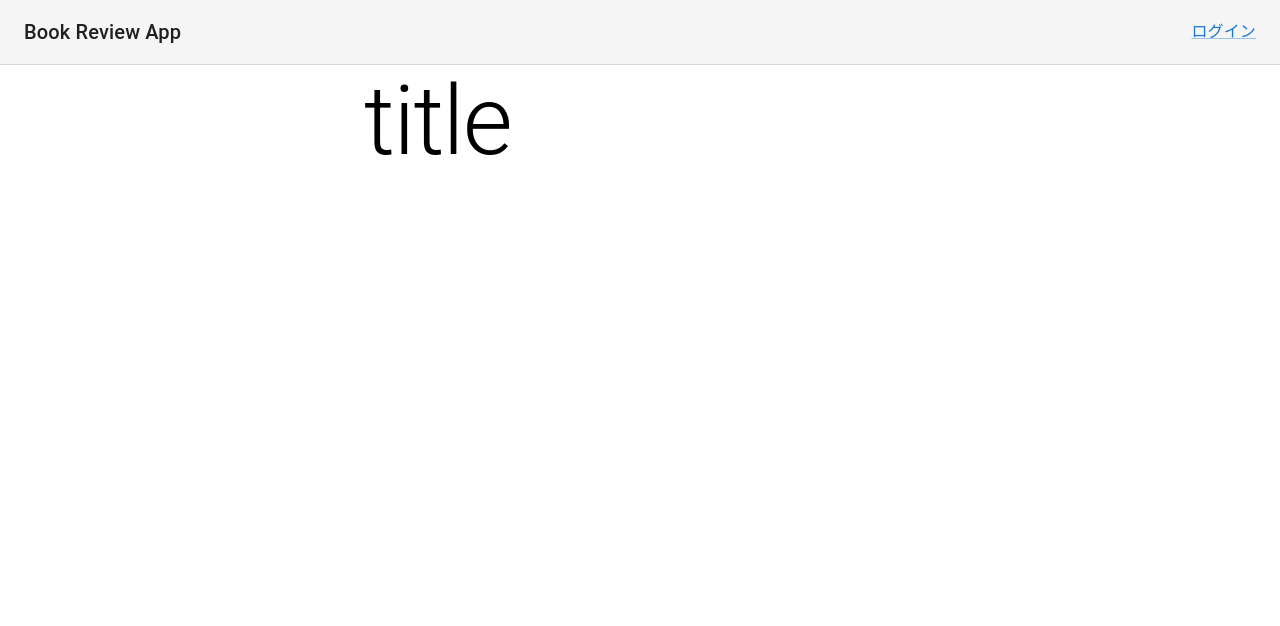
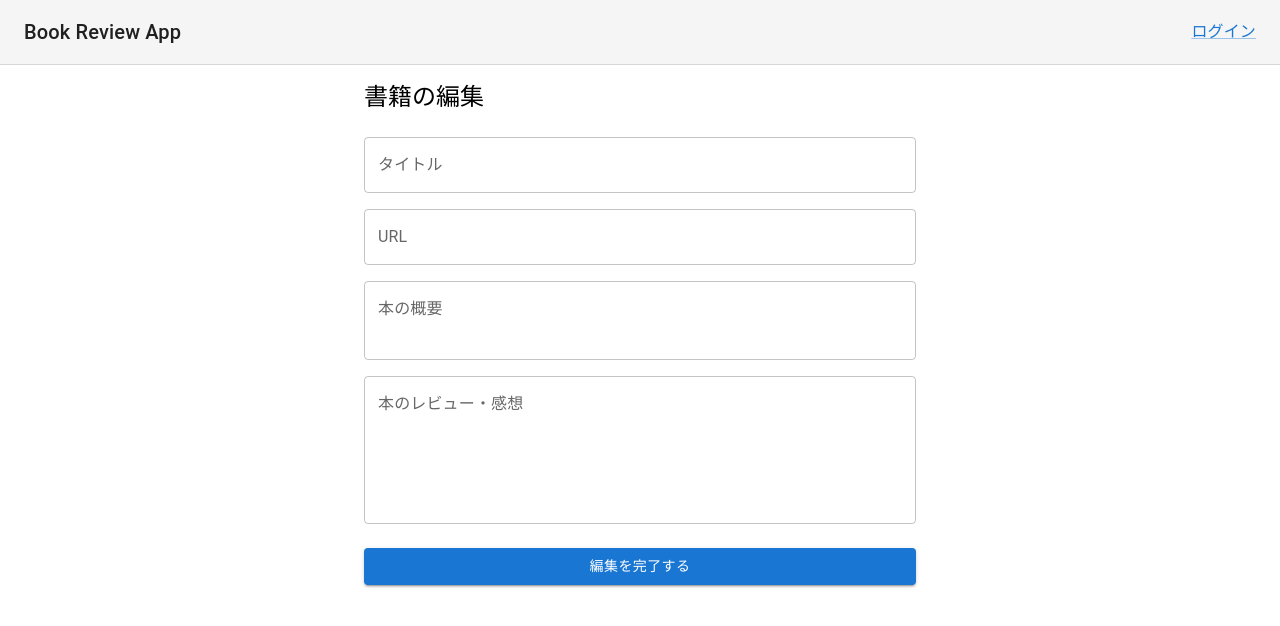
Before and after one commit to kotatabe/book-review-app, a React (Create React App) app: page /edit/1 in a window 1280 px wide. Shown: the top 626 px of the page. Built offline with nearby package versions, Linux system fonts and the light colour scheme; no server answers.

Commit message:
レビューの編集画面の作成

```diff
--- a/src/EditReview.js
+++ b/src/EditReview.js
@@ -1,24 +1,164 @@
 import {
   BrowserRouter,
   Routes,
-  Route
+  Route,
+	useLocation,
+	useParams,
 } from "react-router-dom";
 import axios from 'axios';
 import {
+	useContext,
 	useEffect,
+	useState,
 } from 'react';
-import Typography from '@mui/material/Typography'
+import * as React from 'react';
+import Avatar from '@mui/material/Avatar';
+import Button from '@mui/material/Button';
+import CssBaseline from '@mui/material/CssBaseline';
+import TextField from '@mui/material/TextField';
+import FormControlLabel from '@mui/material/FormControlLabel';
+import Checkbox from '@mui/material/Checkbox';
+import Link from '@mui/material/Link';
+import Grid from '@mui/material/Grid';
+import Box from '@mui/material/Box';
+import LockOutlinedIcon from '@mui/icons-material/LockOutlined';
+import Typography from '@mui/material/Typography';
+import Container from '@mui/material/Container';
+import { createTheme, ThemeProvider } from '@mui/material/styles';
+import { AuthContext } from './Context/AuthContext'
+
+
 
 const url = 'https://api-for-missions-and-railways.herokuapp.com';
 
 export default function EditReview () {
+	const { id } = useParams();
+	const { auth_token } = useContext(AuthContext);
+	const [ reviewData, setReviewData ] = useState({});
+	// const location = useLocation();
+	// const { reviewData, setReviewData } = location.state;
+
+	useEffect(() => {
+		axios.get( `${url}/books/${id}`, {
+			headers: {
+				Authorization: `Bearer ${auth_token}`
+			}
+		})
+			.then(res => {
+				console.log('api return');
+				setReviewData(res.data);
+			})
+			.catch(error => {
+				console.log('...Error', error);
+			});
+	}, [])
+
+	const handleSubmit = (event) => {
+		event.preventDefault();
+		console.log(reviewData);
+		axios.put(
+			`${url}/books/${id}`,
+			{
+				"title": reviewData.title,
+				"url": reviewData.url,
+				"detail": reviewData.detail,
+				"review": reviewData.review,
+			},
+			{
+				headers: {
+					Authorization: `Bearer ${auth_token}`
+				}
+			})
+				.then(res => {
+				setReviewData({
+						title: res.data.title,
+						url: res.data.url,
+						detail: res.data.detail,
+						review: res.data.review,
+					});
+				})
+				.catch(error => {
+					console.log('...Error', error);
+				});
+	}
+
 	return (
 		<>
-			<Typography variant="h1" color="initial">
-				title
+			<Typography variant="h5" color="initial" sx={{mt: 2}}>
+				書籍の編集
 			</Typography>
-
+			<Box component="form" noValidate onSubmit={handleSubmit} sx={{ mt: 3 }}>
+				<Grid container spacing={2}>
+					<Grid item xs={12}>
+						<TextField
+							name="title"
+							fullWidth
+							label="タイトル"
+							value={ reviewData.title }
+							onChange={ e => setReviewData( prev => (
+								{
+									...prev,
+									title: e.target.value,
+								}
+							))}
+						/>
+					</Grid>
+					<Grid item xs={12}>
+						<TextField
+							name="url"
+							fullWidth
+							label="URL"
+							value={ reviewData.url }
+							onChange={ e => setReviewData( prev => (
+								{
+									...prev,
+									url: e.target.value,
+								}
+							))}
+						/>
+					</Grid>
+					<Grid item xs={12}>
+						<TextField
+							name="detail"
+							fullWidth
+							label="本の概要"
+							value={ reviewData.detail }
+							multiline
+							rows={2}
+							onChange={ e => setReviewData( prev => (
+								{
+									...prev,
+									detail: e.target.value,
+								}
+							))}
+						/>
+					</Grid>
+					<Grid item xs={12}>
+						<TextField
+							name="review"
+							fullWidth
+							label="本のレビュー・感想"
+							value={ reviewData.review }
+							multiline
+							rows={5}
+							onChange={ e => setReviewData( prev => (
+								{
+									...prev,
+									review: e.target.value,
+								}
+							))}
+						/>
+					</Grid>
+				</Grid>
+				<Button
+					type="submit"
+					variant="contained"
+					fullWidth
+					sx={{ mt: 3, mb: 2 }}
+				>
+					編集を完了する
+				</Button>
+			</Box>
 		</>
-
 	)
 }
--- a/src/Header.js
+++ b/src/Header.js
@@ -96,7 +96,10 @@ function Header () {
 								>
 								<MenuItem onClick={profile}>プロフィール</MenuItem>
 								<MenuItem onClick={handleClose}>アカウント</MenuItem>
-								<MenuItem onClick={logout}>
+								<MenuItem onClick={() => {
+									logout();
+									handleClose();
+								}}>
 									<ListItemIcon>
 										<LogoutIcon fontSize="small" />
 									</ListItemIcon>
--- a/src/PostNewReview.js
+++ b/src/PostNewReview.js
@@ -75,6 +75,8 @@ export default function NewReviewModal() {
 							value={detail}
 							onChange={event => setDetail(event.target.value)}
 							fullWidth
+							multiline
+							rows={5}
 						/>
 						<TextField
 							margin="normal"
--- a/src/ReviewDetail.js
+++ b/src/ReviewDetail.js
@@ -66,6 +66,10 @@ export default function ReviewDetail () {
 				{ reviewData.isMine && (
 					<Button
 						component={RouterLink}
+						state={{
+							reviewData: reviewData,
+							setReviewData: setReviewData
+						}}
 						to={`/edit/${reviewData.id}`}
 						variant="outlined"
 						sx={{
--- a/src/User/Profile.js
+++ b/src/User/Profile.js
@@ -33,9 +33,6 @@ function Profile () {
 			.catch(error => {
 				console.log('...Error', error);
 			});
-			// .finally(
-			// 	localStorage.removeItem('auth_token')
-			// );
 	}
 
 	return (
--- a/src/User/Signup.js
+++ b/src/User/Signup.js
@@ -82,7 +82,7 @@ export default function SignUp() {
           </Typography>
           <Box component="form" noValidate onSubmit={handleSubmit} sx={{ mt: 3 }}>
             <Grid container spacing={2}>
-              <Grid item xs={12} sm={6}>
+              <Grid item xs={12}>
                 <TextField
                   autoComplete="given-name"
                   name="firstName"
```
